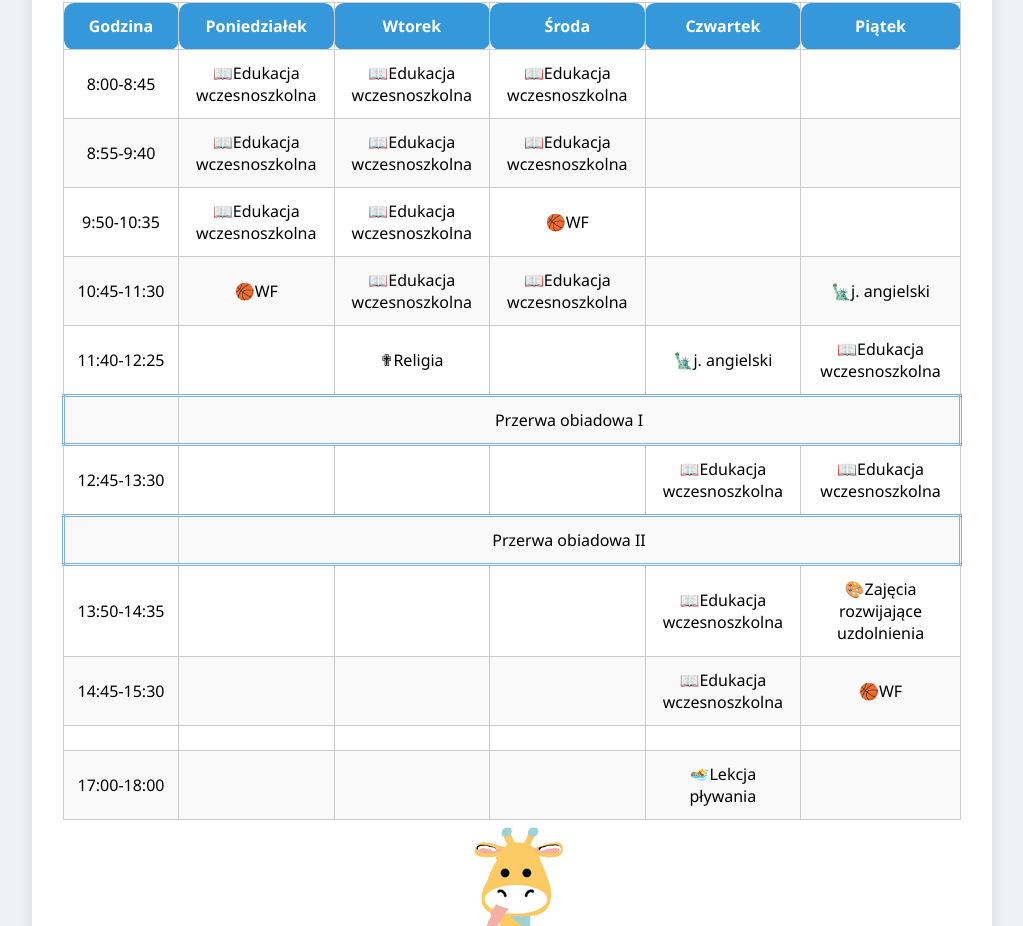
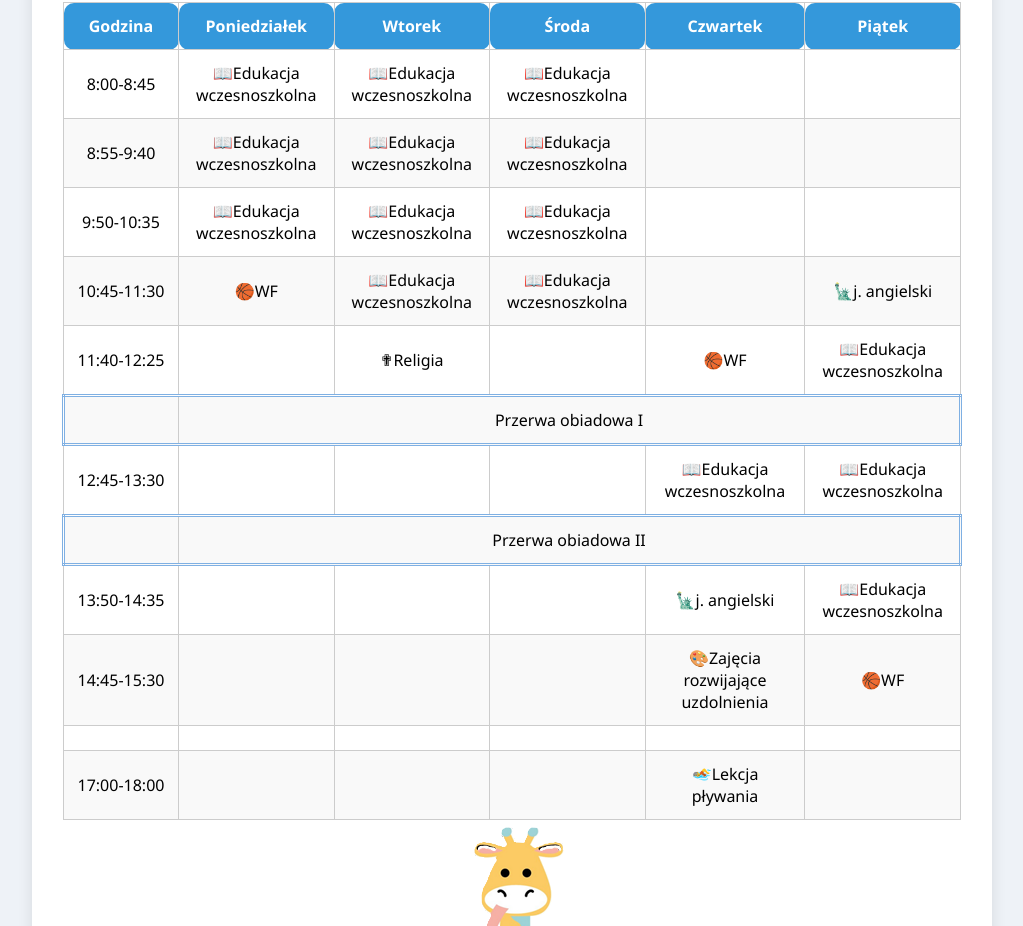
Before and after one commit to dbtrunks/plan-lekcji, a plain HTML site: page index.html in a window 1280 px wide. Shown: the part 398-1324 px from the top of the page, without its empty margins (128-1151 px from the left). Drawn offline with Linux system fonts and the light colour scheme.

Commit message:
zmiana lekcji

```diff
--- a/script.js
+++ b/script.js
@@ -19,7 +19,7 @@ const timetable = [
     time: "9:50-10:35",
     poniedziałek: "📖Edukacja wczesnoszkolna",
     wtorek: "📖Edukacja wczesnoszkolna",
-    środa: "🏀WF",
+    środa: "📖Edukacja wczesnoszkolna",
     czwartek: "",
     piątek: ""
   },
@@ -36,7 +36,7 @@ const timetable = [
     poniedziałek: "",
     wtorek: "✟Religia",
     środa: "",
-    czwartek: "🗽j. angielski",
+    czwartek: "🏀WF",
     piątek: "📖Edukacja wczesnoszkolna"
   },
     {
@@ -52,15 +52,15 @@ const timetable = [
     poniedziałek: "",
     wtorek: "",
     środa: "",
-    czwartek: "📖Edukacja wczesnoszkolna",
-    piątek: "🎨Zajęcia rozwijające uzdolnienia"
+    czwartek: "🗽j. angielski",
+    piątek: "📖Edukacja wczesnoszkolna"
   },
         {
     time: "14:45-15:30",
     poniedziałek: "",
     wtorek: "",
     środa: "",
-    czwartek: "📖Edukacja wczesnoszkolna",
+    czwartek: "🎨Zajęcia rozwijające uzdolnienia",
     piątek: "🏀WF"
   },
  {
--- a/style.css
+++ b/style.css
@@ -57,7 +57,6 @@ tr:nth-child(even) {
 }
 .doubleBorders{
     border:3px double;
-
     border-color: #7fb0e3;
 }
 .nowBorders{
```
